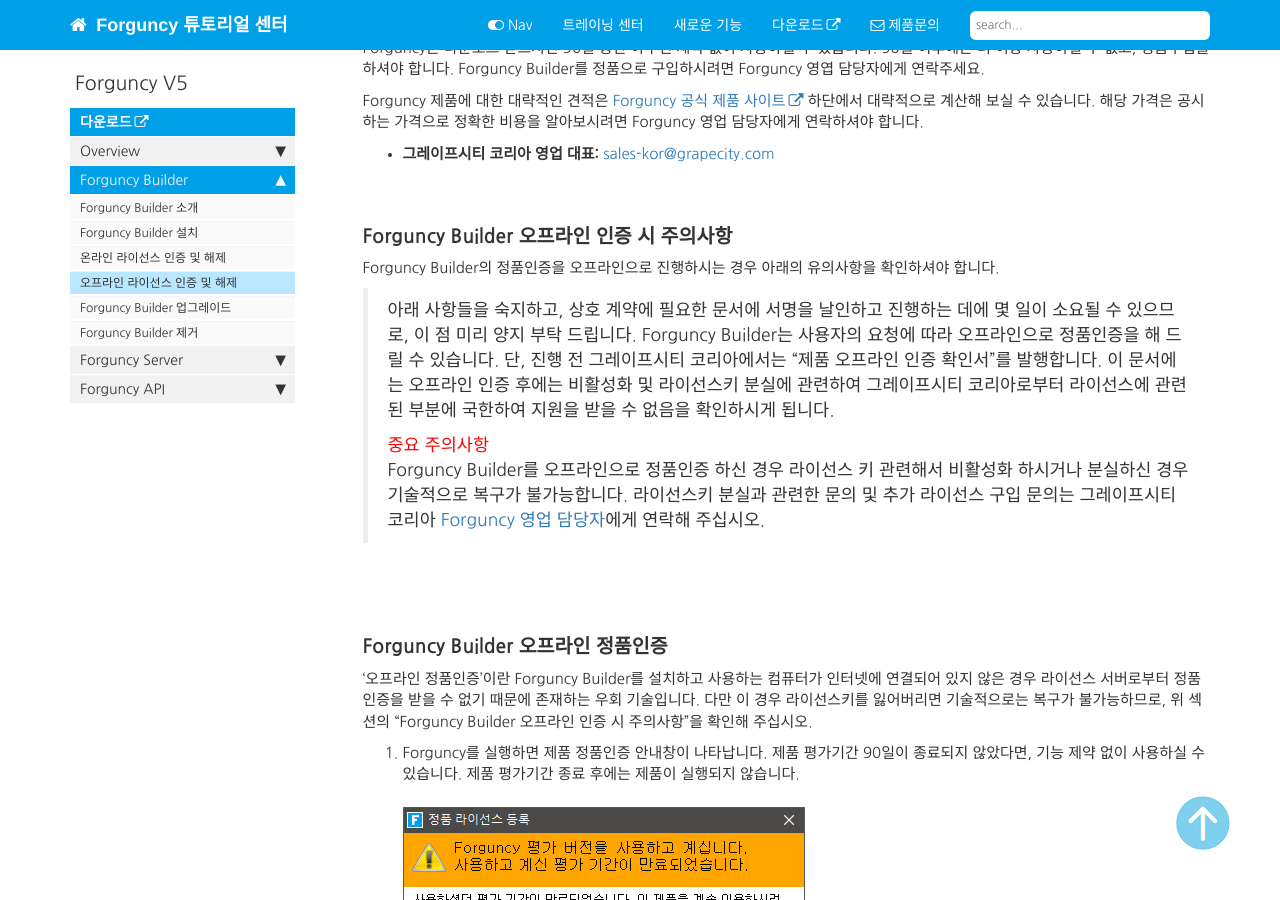
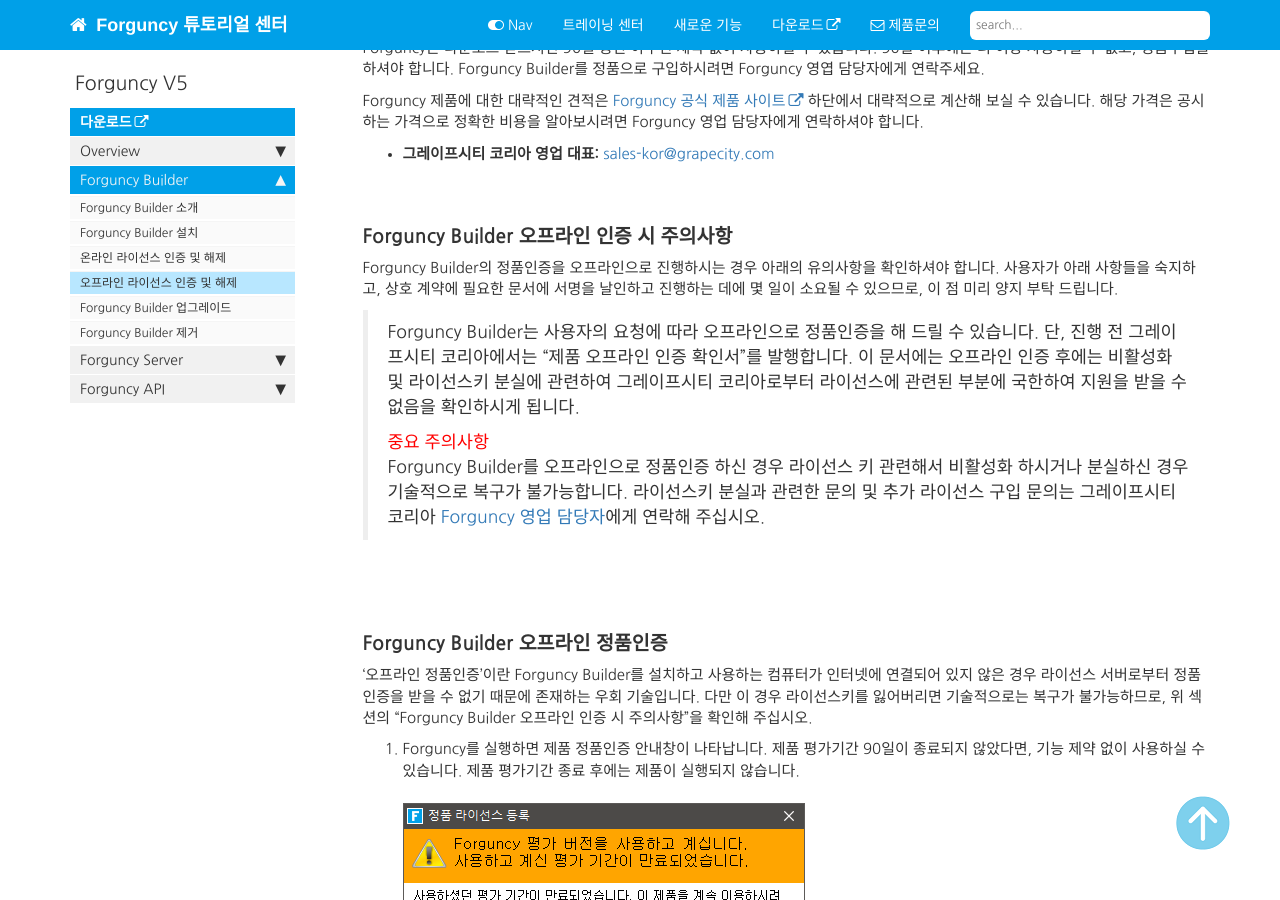
Before and after one commit to Xeppetto/Forguncy-Korea.github.io, a Jekyll site: the page built from pages/forguncy5_02_installation_registration/fgc5builder_offline_license.md, in a window 1280 px wide and 900 px high, scrolled down 366 px. Built offline with Jekyll 4.4.1, drawn with Linux system fonts in a browser that asks for light colours; comment, search, counter and statistics services are not loaded.

Commit message:
Revert "Revert "5""
This reverts commit 4cf2b42ce1e586911262c7279674780d4ded2caa.

```diff
--- a/pages/forguncy5_02_installation_registration/fgc5builder_offline_license.md
+++ b/pages/forguncy5_02_installation_registration/fgc5builder_offline_license.md
@@ -21,9 +21,8 @@
 
 ### Forguncy Builder 오프라인 인증 시 주의사항
 
-Forguncy Builder의 정품인증을 오프라인으로 진행하시는 경우 아래의 유의사항을 확인하셔야 합니다.
+Forguncy Builder의 정품인증을 오프라인으로 진행하시는 경우 아래의 유의사항을 확인하셔야 합니다. 사용자가 아래 사항들을 숙지하고, 상호 계약에 필요한 문서에 서명을 날인하고 진행하는 데에 몇 일이 소요될 수 있으므로, 이 점 미리 양지 부탁 드립니다.
 
-> 아래 사항들을 숙지하고, 상호 계약에 필요한 문서에 서명을 날인하고 진행하는 데에 몇 일이 소요될 수 있으므로, 이 점 미리 양지 부탁 드립니다.
 > Forguncy Builder는 사용자의 요청에 따라 오프라인으로 정품인증을 해 드릴 수 있습니다. 단, 진행 전 그레이프시티 코리아에서는 "제품 오프라인 인증 확인서"를 발행합니다. 이 문서에는 오프라인 인증 후에는 비활성화 및 라이선스키 분실에 관련하여 그레이프시티 코리아로부터 라이선스에 관련된 부분에 국한하여 지원을 받을 수 없음을 확인하시게 됩니다.
 > <font color="red">중요 주의사항</font>
 > Forguncy Builder를 오프라인으로 정품인증 하신 경우 라이선스 키 관련해서 비활성화 하시거나 분실하신 경우 기술적으로 복구가 불가능합니다.
```
Also changed, not shown: pages/forguncy5_02_installation_registration/fgc5builder_intro.md (+1 -1 lines), pages/forguncy5_02_installation_registration/fgc5builder_uninstallation.md (+1 -1 lines), pages/forguncy5_03_javascript_api/fgc5jsapi_intro.md (+1 -1 lines).
